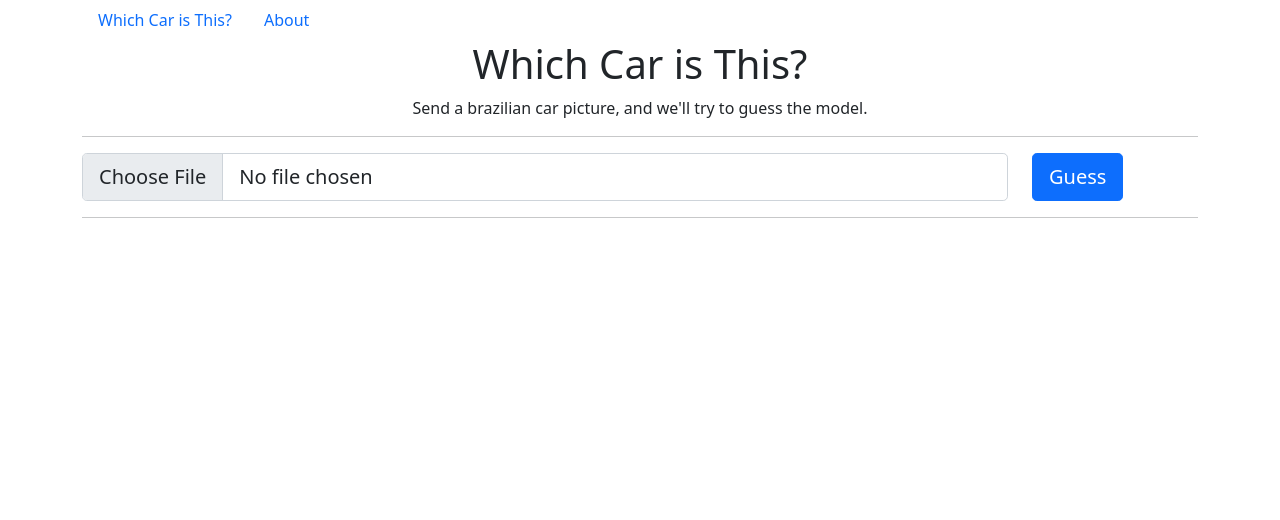
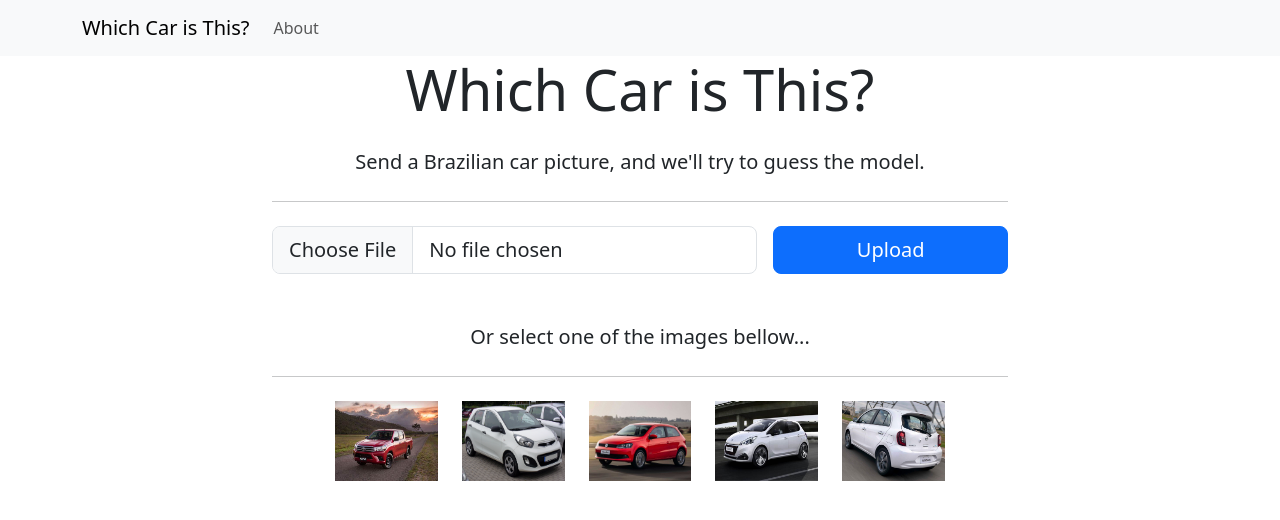
Before and after one commit to thiagofuruchima/deeplearning_brazilian_cars_classifier, a Flask app: page / in a window 1280 px wide. Shown: the top 520 px of the page. Run offline with Flask 2, Linux system fonts and the light colour scheme; some libraries are stand-ins or nearby versions.

Commit message:
Layout update

```diff
--- /dev/null
+++ b/app/static/css/styles.css
@@ -0,0 +1,17 @@
+.selectable-image {
+    height: 80px;
+}
+
+.selectable-image:hover {
+    cursor: pointer;
+    opacity: 0.8;
+}
+
+.selectable-image:hover {
+    transform: scale(1.1);
+}
+
+.selected-image {
+    box-shadow: 0 0 10px rgba(30, 33, 36, 0.5);
+    transform: scale(1.25);
+}
--- a/app/templates/base.html
+++ b/app/templates/base.html
@@ -1,33 +1,39 @@
-<!doctype html>
+<!DOCTYPE html>
 <html lang="pt-br">
-	<head>
-		<meta charset="utf-8">
-		<meta http-equiv="X-UA-Compatible" content="IE=edge">
-		<meta name="viewport" content="width=device-width, initial-scale=1">
 
-		<title>{% block title %}{% endblock %} - Which Car is This?</title>
+<head>
+    <meta charset="UTF-8">
+    <meta name="viewport" content="width=device-width, initial-scale=1.0">
+    <title>{% block title %}{% endblock %} - Which Car is This?</title>
+    <link rel="stylesheet" href="https://cdnjs.cloudflare.com/ajax/libs/twitter-bootstrap/5.3.0/css/bootstrap.min.css">
+    <link rel="stylesheet" href="https://cdnjs.cloudflare.com/ajax/libs/font-awesome/5.15.4/css/all.min.css">
+    <link rel="stylesheet" href="/static/css/styles.css">
 
-		<link href="https://cdn.jsdelivr.net/npm/bootstrap@5.0.0-beta1/dist/css/bootstrap.min.css" rel="stylesheet" integrity="sha384-giJF6kkoqNQ00vy+HMDP7azOuL0xtbfIcaT9wjKHr8RbDVddVHyTfAAsrekwKmP1" crossorigin="anonymous">
-		<link href="https://cdnjs.cloudflare.com/ajax/libs/font-awesome/4.7.0/css/font-awesome.min.css" rel="stylesheet" >
+    <script src="https://cdnjs.cloudflare.com/ajax/libs/twitter-bootstrap/5.3.0/js/bootstrap.bundle.min.js"></script>
+    <script src="https://cdnjs.cloudflare.com/ajax/libs/Chart.js/3.7.0/chart.min.js"></script>
+</head>
 
-		<script src="https://cdn.jsdelivr.net/npm/bootstrap@5.0.0-beta1/dist/js/bootstrap.bundle.min.js" integrity="sha384-ygbV9kiqUc6oa4msXn9868pTtWMgiQaeYH7/t7LECLbyPA2x65Kgf80OJFdroafW" crossorigin="anonymous"></script>
-		<script src="https://cdn.jsdelivr.net/npm/chart.js@2.8.0"></script>
-		<script src="https://cdn.jsdelivr.net/npm/jquery@3.6.0/dist/jquery.min.js"></script>
-	</head>
+<body>
 
-	<body>
+    <nav class="navbar navbar-expand-lg navbar-light bg-light">
+        <div class="container">
+            <a class="navbar-brand" href="{{ url_for('home') }}">Which Car is This?</a>
+            <button class="navbar-toggler" type="button" data-bs-toggle="collapse" data-bs-target="#navbarSupportedContent" aria-controls="navbarSupportedContent" aria-expanded="false" aria-label="Toggle navigation">
+                <span class="navbar-toggler-icon"></span>
+            </button>
+            <div class="collapse navbar-collapse" id="navbarSupportedContent">
+                <ul class="navbar-nav me-auto mb-2 mb-lg-0">
+                    <li class="nav-item">
+                        <a class="nav-link" href="{{ url_for('about') }}">About</a>
+                    </li>
+                </ul>
+            </div>
+        </div>
+    </nav>
 
-		<div class='container'>
-			<ul class="nav">
-			  <li class="nav-item"><a class="nav-link active" href="{{ url_for('home') }}">Which Car is This?</a></li>
-			  <li class="nav-item"><a class="nav-link" href="{{ url_for('about')}}">About</a></li>
-			</ul>
-		</div>
 
-		<div>
-			<div class="container">
-				{% block content %}{% endblock %}
-			</div>
-		</div>
-	</body>
+    {% block content %}{% endblock %}
+
+</body>
+
 </html>
--- a/app/templates/home.html
+++ b/app/templates/home.html
@@ -3,43 +3,75 @@
 {% block title %}Home{% endblock %}
 
 {% block content %}
+<div class="container">
+    <div class="row justify-content-center">
+        <div class="col-md-8 text-center">
 
-		<script type="text/javascript">
-		// <![CDATA[
-				$(document).ready(function() {
-				  $('#btn_loading').hide()
-				});
+            <h1 class="display-4 mb-4">Which Car is This?</h1>
+            <p class="lead">Send a Brazilian car picture, and we'll try to guess the model.</p>
+            <hr class="my-4">
+        </div>
+    </div>
 
-				function eval() {
-					$('#btn_eval').hide()
-					$('#btn_loading').show()
-				};
-		// ]]>
-		</script>
+    <div class="row justify-content-center">
+        <div class="col-md-8">
+            {% for message in get_flashed_messages() %}
+            <div class="alert alert-danger">{{ message | safe }}</div>
+            {% endfor %}
 
-	<h1 class="text-center">Which Car is This?</h1>
-	<p class="text-center">Send a brazilian car picture, and we'll try to guess the model.</p>
-	<hr />
+            <form id="main_form" class="row g-3" action="{{ url_for('eval') }}" method="post" enctype="multipart/form-data">
+                <!-- Hidden input for selected image name -->
+                <input type="hidden" name="selectedImage" id="selectedImage">
 
-	{% for message in get_flashed_messages() %}
-	<div class="alert alert-danger">
-		{{ message | safe }}
-	</div>
-	{% endfor %}
+                <!-- File input for uploaded image -->
+                <div class="col-md-8">
+                    <input type="file" class="form-control form-control-lg" name="file">
+                </div>
+                <div class="col-md-4">
+                    <button type="submit" class="btn btn-primary btn-lg w-100">Upload</button>
+                </div>
+            </form>
+        </div>
+    </div>
+</div>
 
-	<form class="content" action="{{ url_for('eval') }}" method="post" enctype = "multipart/form-data">
-		<div class="row">
-			<div class="col-10">
-				<input type="file" name="file" class="form-control form-control-lg">
-			</div>
-			<div class="col">
-				<button id='btn_eval' type="submit" class="btn btn-lg btn-primary" onclick='eval()'>Guess</button>
-				<button id='btn_loading' type="submit" class="btn btn-lg btn-primary">
-					<i class="fa fa-refresh fa-spin"></i> Loading...
-				</button>
-			</div>
-		</div>
-	</form>
-	<hr/>
+<div class="container mt-5">
+    <div class="row justify-content-center">
+        <div class="col-md-8 text-center">
+            <p class="lead">Or select one of the images bellow...</p>
+            <hr class="my-4">
+        </div>
+    </div>
+
+    <div class="row justify-content-center">
+        <div class="col-md-8">
+        <div class="row justify-content-center">
+            {% for i in range(1, 6) %}
+            <div class="col-6 col-md-2 mb-3">
+                <img src="/static/images/car{{i}}.jpg" alt="Car Image {{i}}" class="img-fluid selectable-image" onclick="selectImage('car{{i}}.jpg')">
+            </div>
+            {% endfor %}
+        </div>
+        </div>
+    </div>
+</div>
+
+<script>
+    let previouslySelectedImage = null;
+
+    function selectImage(imageName) {
+        if (previouslySelectedImage) {
+            previouslySelectedImage.classList.remove('selected-image');
+        }
+        const selectedElement = document.querySelector(`img[alt='Car Image ${imageName.split('.')[0].slice(-1)}']`);
+        selectedElement.classList.add('selected-image');
+        previouslySelectedImage = selectedElement;
+
+        // Set the selected image name to the hidden input
+        document.getElementById('selectedImage').value = imageName;
+
+        document.getElementById('main_form').submit()
+    }
+</script>
 
 {% endblock %}
```
Also changed, not shown: app/__init__.py (+42 -5 lines), app/templates/about.html (+18 -5 lines), app/templates/result.html (+69 -48 lines), app/static/images/car1.jpg (added), app/static/images/car2.jpg (added), app/static/images/car3.jpg (added), app/static/images/car4.jpg (added), app/static/images/car5.jpg (added), 1 other file.
